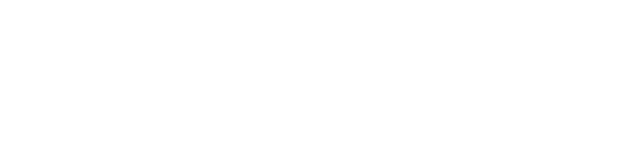
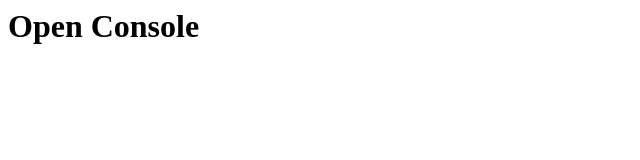
Before and after one commit to Sqweaz/MY-first-VS-code-, a plain HTML site: page index.html in a window 1280 px wide. Shown: the whole page, without its empty margins (0-640 px from the left). Drawn offline with Linux system fonts and the light colour scheme.

Commit message:
Add files via upload

```diff
--- a/index.html
+++ b/index.html
@@ -1,6 +1,7 @@
 <html>
     <head>
     <body>
+      <h1>Open Console</h1>
       <script>
           var intro = "My firt Vs code project"
           console.log(intro);
```
